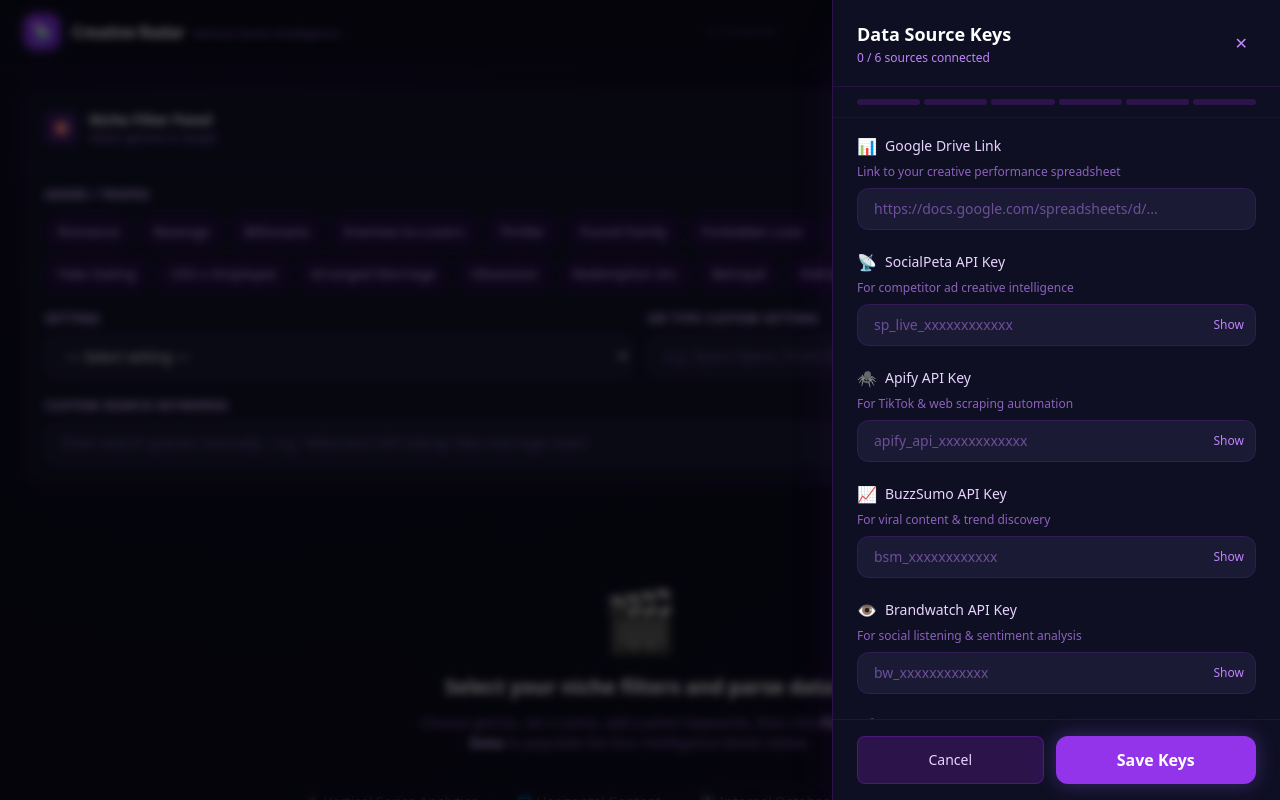
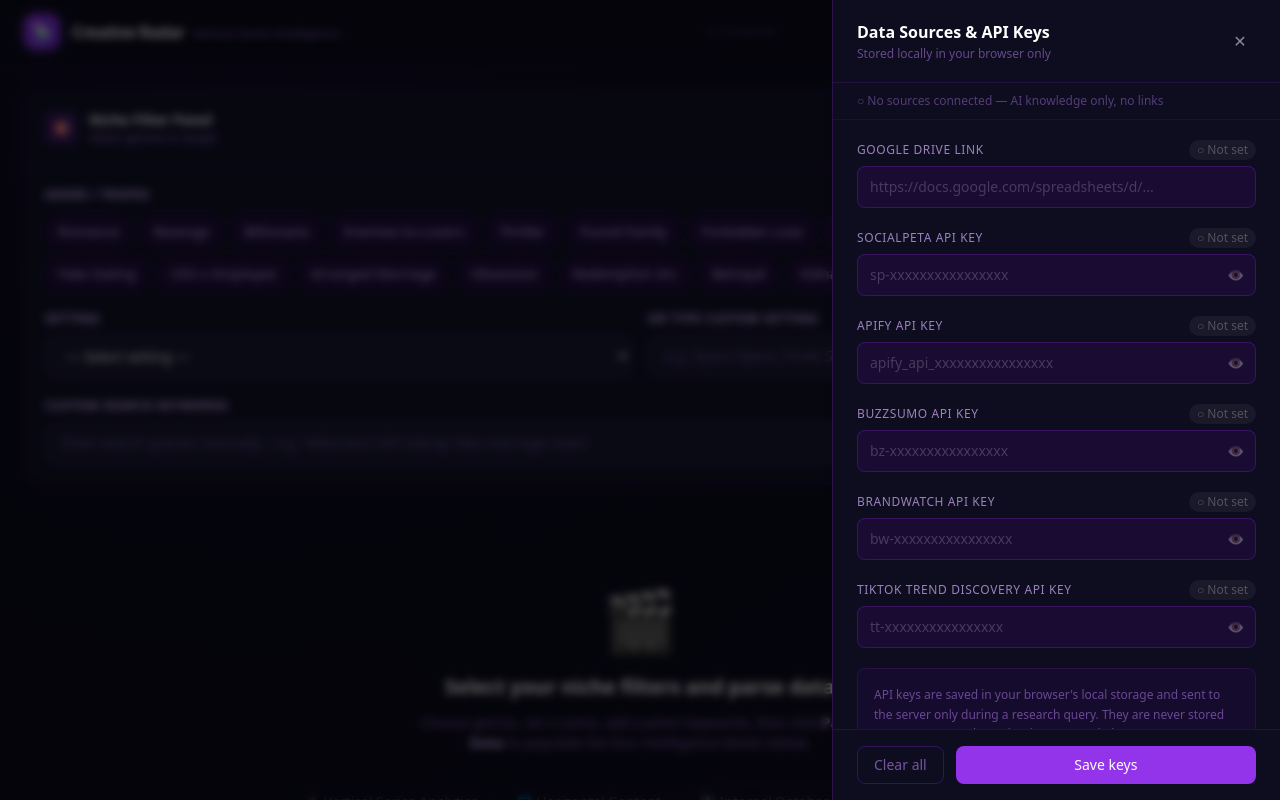
Before and after one commit to metatataua/CreativeRadar1, a Next.js app: page / in a window 1280 px wide. Both pictures are taken after a click on the button "API Keys". Shown: the top 800 px of the page. Built offline with nearby package versions, Linux system fonts and the light colour scheme.

Commit message:
Refactor SettingsDrawer for API key management

```diff
--- a/src/components/SettingsDrawer.tsx
+++ b/src/components/SettingsDrawer.tsx
@@ -1,18 +1,30 @@
 'use client';
 
-import { useState, useEffect, useCallback } from 'react';
+import { useState, useEffect } from 'react';
 import { ApiKeys } from '@/types';
 
-const STORAGE_KEY = 'creative_radar_api_keys';
+const STORAGE_KEY = 'cr_api_keys';
 
-const DEFAULT_KEYS: ApiKeys = {
-  googleDriveLink: '',
-  socialPetaKey: '',
-  apifyKey: '',
-  buzzSumoKey: '',
-  brandwatchKey: '',
-  tiktokKey: '',
-};
+const FIELDS: { key: keyof ApiKeys; label: string; placeholder: string; isUrl?: boolean }[] = [
+  { key: 'googleDriveLink', label: 'Google Drive Link', placeholder: 'https://docs.google.com/spreadsheets/d/...', isUrl: true },
+  { key: 'socialPetaKey', label: 'SocialPeta API Key', placeholder: 'sp-xxxxxxxxxxxxxxxx' },
+  { key: 'apifyKey', label: 'Apify API Key', placeholder: 'apify_api_xxxxxxxxxxxxxxxx' },
+  { key: 'buzzSumoKey', label: 'BuzzSumo API Key', placeholder: 'bz-xxxxxxxxxxxxxxxx' },
+  { key: 'brandwatchKey', label: 'Brandwatch API Key', placeholder: 'bw-xxxxxxxxxxxxxxxx' },
+  { key: 'tiktokKey', label: 'TikTok Trend Discovery API Key', placeholder: 'tt-xxxxxxxxxxxxxxxx' },
+];
+
+function emptyKeys(): ApiKeys {
+  return { googleDriveLink: '', socialPetaKey: '', apifyKey: '', buzzSumoKey: '', brandwatchKey: '', tiktokKey: '' };
+}
+
+export function loadApiKeys(): ApiKeys {
+  if (typeof window === 'undefined') return emptyKeys();
+  try {
+    const raw = localStorage.getItem(STORAGE_KEY);
+    return raw ? { ...emptyKeys(), ...JSON.parse(raw) } : emptyKeys();
+  } catch { return emptyKeys(); }
+}
 
 interface Props {
   open: boolean;
@@ -20,162 +32,95 @@
   onSave: (keys: ApiKeys) => void;
 }
 
-const FIELD_CONFIG = [
-  {
-    key: 'googleDriveLink' as keyof ApiKeys,
-    label: 'Google Drive Link',
-    placeholder: 'https://docs.google.com/spreadsheets/d/...',
-    icon: '📊',
-    type: 'url',
-    desc: 'Link to your creative performance spreadsheet',
-  },
-  {
-    key: 'socialPetaKey' as keyof ApiKeys,
-    label: 'SocialPeta API Key',
-    placeholder: 'sp_live_xxxxxxxxxxxx',
-    icon: '📡',
-    type: 'password',
-    desc: 'For competitor ad creative intelligence',
-  },
-  {
-    key: 'apifyKey' as keyof ApiKeys,
-    label: 'Apify API Key',
-    placeholder: 'apify_api_xxxxxxxxxxxx',
-    icon: '🕷️',
-    type: 'password',
-    desc: 'For TikTok & web scraping automation',
-  },
-  {
-    key: 'buzzSumoKey' as keyof ApiKeys,
-    label: 'BuzzSumo API Key',
-    placeholder: 'bsm_xxxxxxxxxxxx',
-    icon: '📈',
-    type: 'password',
-    desc: 'For viral content & trend discovery',
-  },
-  {
-    key: 'brandwatchKey' as keyof ApiKeys,
-    label: 'Brandwatch API Key',
-    placeholder: 'bw_xxxxxxxxxxxx',
-    icon: '👁️',
-    type: 'password',
-    desc: 'For social listening & sentiment analysis',
-  },
-  {
-    key: 'tiktokKey' as keyof ApiKeys,
-    label: 'TikTok Trend Discovery API Key',
-    placeholder: 'tt_xxxxxxxxxxxx',
-    icon: '🎵',
-    type: 'password',
-    desc: 'For TikTok trending audio & hashtag analysis',
-  },
-];
-
 export default function SettingsDrawer({ open, onClose, onSave }: Props) {
-  const [keys, setKeys] = useState<ApiKeys>(DEFAULT_KEYS);
+  const [keys, setKeys] = useState<ApiKeys>(emptyKeys());
   const [saved, setSaved] = useState(false);
-  const [showValues, setShowValues] = useState<Record<string, boolean>>({});
+  const [visible, setVisible] = useState<Record<string, boolean>>({});
 
   useEffect(() => {
-    try {
-      const stored = localStorage.getItem(STORAGE_KEY);
-      if (stored) setKeys(JSON.parse(stored));
-    } catch {}
-  }, []);
+    if (open) setKeys(loadApiKeys());
+  }, [open]);
 
-  const handleSave = useCallback(() => {
-    try {
-      localStorage.setItem(STORAGE_KEY, JSON.stringify(keys));
-    } catch {}
-    onSave(keys);
+  function handleChange(key: keyof ApiKeys, value: string) {
+    setKeys(prev => ({ ...prev, [key]: value }));
+    setSaved(false);
+  }
+
+  function handleSave() {
+    localStorage.setItem(STORAGE_KEY, JSON.stringify(keys));
     setSaved(true);
-    setTimeout(() => setSaved(false), 2000);
-  }, [keys, onSave]);
+    setTimeout(() => { setSaved(false); onSave(keys); }, 800);
+  }
 
-  const connectedCount = Object.values(keys).filter(Boolean).length;
+  function handleClear() {
+    const empty = emptyKeys();
+    setKeys(empty);
+    localStorage.removeItem(STORAGE_KEY);
+  }
 
-  if (!open) return null;
+  function toggleVisible(key: string) {
+    setVisible(prev => ({ ...prev, [key]: !prev[key] }));
+  }
+
+  const connected = Object.values(keys).filter(v => v.trim().length > 0).length;
+  const total = FIELDS.length;
 
   return (
     <>
       {/* Backdrop */}
-      <div
-        className="fixed inset-0 bg-black/60 backdrop-blur-sm z-40 animate-fade-in"
-        onClick={onClose}
-      />
+      {open && (
+        <div className="fixed inset-0 bg-black/60 backdrop-blur-sm z-40" onClick={onClose} />
+      )}
 
       {/* Drawer */}
-      <aside className="fixed top-0 right-0 h-full w-full max-w-md bg-[#0f0f23] border-l border-purple-900/40 z-50 flex flex-col animate-slide-in-right shadow-2xl shadow-purple-900/20">
+      <div className={`fixed top-0 right-0 h-full w-full max-w-md bg-[#0d0d1f] border-l border-purple-900/40 z-50 flex flex-col transition-transform duration-300 ease-in-out ${open ? 'translate-x-0' : 'translate-x-full'}`}>
+
         {/* Header */}
         <div className="flex items-center justify-between px-6 py-5 border-b border-purple-900/30">
           <div>
-            <h2 className="text-lg font-bold text-white">Data Source Keys</h2>
-            <p className="text-xs text-purple-400 mt-0.5">
-              {connectedCount} / {FIELD_CONFIG.length} sources connected
-            </p>
+            <h2 className="text-base font-semibold text-white">Data Sources & API Keys</h2>
+            <p className="text-xs text-purple-400/50 mt-0.5">Stored locally in your browser only</p>
           </div>
-          <button
-            onClick={onClose}
-            className="p-2 rounded-lg hover:bg-purple-900/30 text-purple-400 hover:text-white transition-colors"
-          >
+          <button onClick={onClose} className="w-8 h-8 flex items-center justify-center rounded-lg hover:bg-white/10 text-white/50 hover:text-white transition-colors">
             ✕
           </button>
         </div>
 
-        {/* Connection bar */}
-        <div className="px-6 py-3 border-b border-purple-900/20">
-          <div className="flex gap-1">
-            {FIELD_CONFIG.map((f) => (
-              <div
-                key={f.key}
-                className={`flex-1 h-1.5 rounded-full transition-colors duration-300 ${
-                  keys[f.key] ? 'bg-purple-500' : 'bg-purple-900/40'
-                }`}
-                title={f.label}
-              />
-            ))}
-          </div>
+        {/* Status bar */}
+        <div className={`px-6 py-2.5 text-xs font-medium border-b border-purple-900/20 ${
+          connected === 0 ? 'text-purple-400/40' :
+          connected === total ? 'text-green-400' : 'text-amber-400'
+        }`}>
+          {connected === 0 && '○  No sources connected — AI knowledge only, no links'}
+          {connected > 0 && connected < total && `◑  ${connected} of ${total} sources connected — partial live data`}
+          {connected === total && `● All ${total} sources connected — full live data`}
         </div>
 
         {/* Fields */}
-        <div className="flex-1 overflow-y-auto px-6 py-4 space-y-5">
-          {FIELD_CONFIG.map((field) => {
-            const isConnected = Boolean(keys[field.key]);
-            const isVisible = showValues[field.key];
+        <div className="flex-1 overflow-y-auto px-6 py-5 space-y-5">
+          {FIELDS.map(({ key, label, placeholder, isUrl }) => {
+            const value = keys[key];
+            const isSet = value.trim().length > 0;
+            const show = visible[key] || isUrl;
             return (
-              <div key={field.key}>
-                <div className="flex items-center gap-2 mb-1.5">
-                  <span>{field.icon}</span>
-                  <label className="text-sm font-medium text-purple-200">{field.label}</label>
-                  {isConnected && (
-                    <span className="ml-auto text-xs text-green-400 flex items-center gap-1">
-                      <span className="w-1.5 h-1.5 rounded-full bg-green-400 inline-block" />
-                      Connected
-                    </span>
-                  )}
+              <div key={key}>
+                <div className="flex items-center justify-between mb-1.5">
+                  <label className="text-xs font-medium text-purple-300/70 uppercase tracking-wider">{label}</label>
+                  <span className={`text-xs px-2 py-0.5 rounded-full ${isSet ? 'bg-green-500/15 text-green-400' : 'bg-white/5 text-white/25'}`}>
+                    {isSet ? '● Connected' : '○ Not set'}
+                  </span>
                 </div>
-                <p className="text-xs text-purple-400/70 mb-2">{field.desc}</p>
                 <div className="relative">
                   <input
-                    type={field.type === 'password' && !isVisible ? 'password' : 'text'}
-                    value={keys[field.key]}
-                    onChange={(e) =>
-                      setKeys((prev) => ({ ...prev, [field.key]: e.target.value }))
-                    }
-                    placeholder={field.placeholder}
-                    className="input-field pr-10"
-                    autoComplete="off"
-                    spellCheck={false}
+                    type={show ? 'text' : 'password'}
+                    value={value}
+                    onChange={e => handleChange(key, e.target.value)}
+                    placeholder={placeholder}
+                    className="w-full bg-purple-950/30 border border-purple-800/40 rounded-lg px-3 py-2.5 text-sm text-white placeholder-white/20 outline-none focus:border-purple-500/60 transition-colors pr-10"
                   />
-                  {field.type === 'password' && (
-                    <button
-                      type="button"
-                      onClick={() =>
-                        setShowValues((prev) => ({ ...prev, [field.key]: !prev[field.key] }))
-                      }
-                      className="absolute right-3 top-1/2 -translate-y-1/2 text-purple-400 hover:text-purple-300 text-xs"
-                    >
-                      {isVisible ? 'Hide' : 'Show'}
+                  {!isUrl && (
+                    <button type="button" onClick={() => toggleVisible(key)} className="absolute right-3 top-1/2 -translate-y-1/2 text-white/30 hover:text-white/60 transition-colors text-sm">
+                      {show ? '🙈' : '👁'}
                     </button>
                   )}
                 </div>
@@ -183,33 +128,21 @@
             );
           })}
 
-          {/* Info box */}
-          <div className="rounded-xl bg-purple-950/40 border border-purple-900/40 p-4 mt-2">
-            <p className="text-xs text-purple-300/70 leading-relaxed">
-              Keys are stored only in your browser's localStorage. They are never sent to any server
-              except the respective platform APIs during parsing.
-            </p>
+          <div className="bg-purple-950/20 border border-purple-900/30 rounded-lg p-4 text-xs text-purple-400/50 leading-relaxed">
+            API keys are saved in your browser's local storage and sent to the server only during a research query. They are never stored on our servers. When a key is connected, that source returns real links. When not connected, no links are shown.
           </div>
         </div>
 
         {/* Footer */}
         <div className="px-6 py-4 border-t border-purple-900/30 flex gap-3">
-          <button onClick={onClose} className="btn-secondary flex-1 text-center">
-            Cancel
+          <button onClick={handleClear} className="px-4 py-2 rounded-lg border border-purple-800/40 text-sm text-purple-400/60 hover:text-white hover:border-purple-600/40 transition-colors">
+            Clear all
           </button>
-          <button onClick={handleSave} className="btn-primary flex-1 text-center">
-            {saved ? '✓ Saved!' : 'Save Keys'}
+          <button onClick={handleSave} className={`flex-1 py-2 rounded-lg text-sm font-medium transition-all ${saved ? 'bg-green-500/20 text-green-400 border border-green-500/30' : 'bg-purple-600 hover:bg-purple-500 text-white'}`}>
+            {saved ? '✓ Saved' : 'Save keys'}
           </button>
         </div>
-      </aside>
+      </div>
     </>
   );
 }
-
-export function loadApiKeys(): ApiKeys {
-  try {
-    const stored = localStorage.getItem(STORAGE_KEY);
-    if (stored) return JSON.parse(stored);
-  } catch {}
-  return DEFAULT_KEYS;
-}
```
